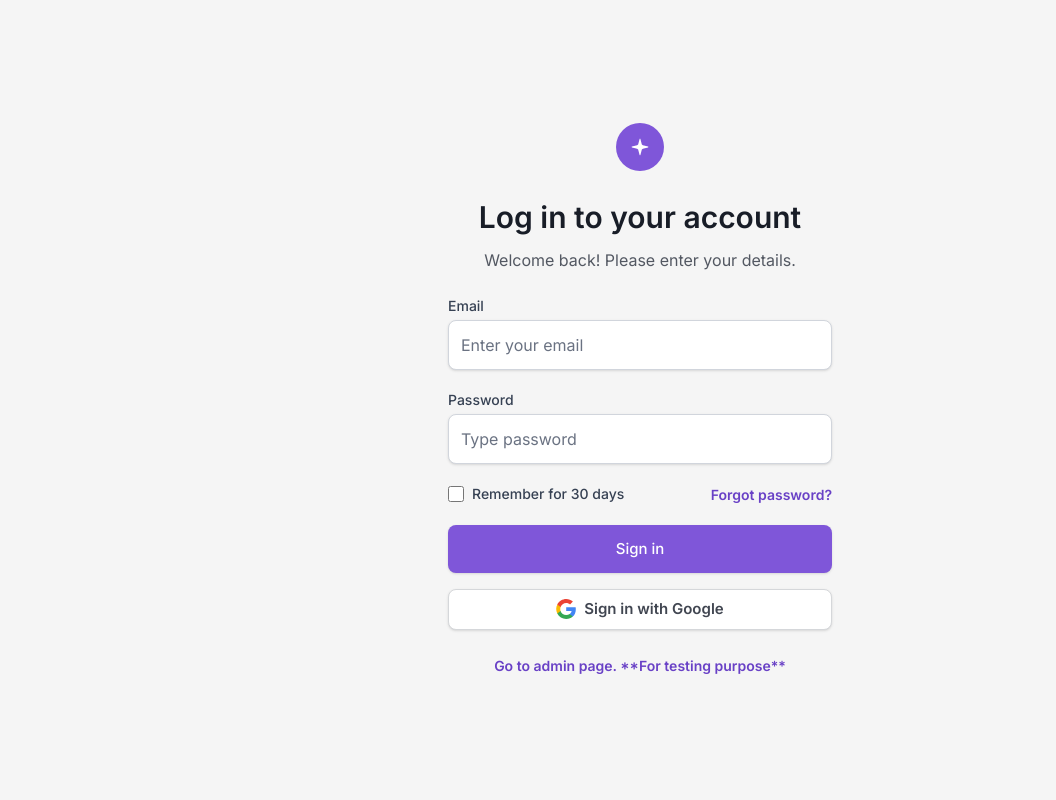
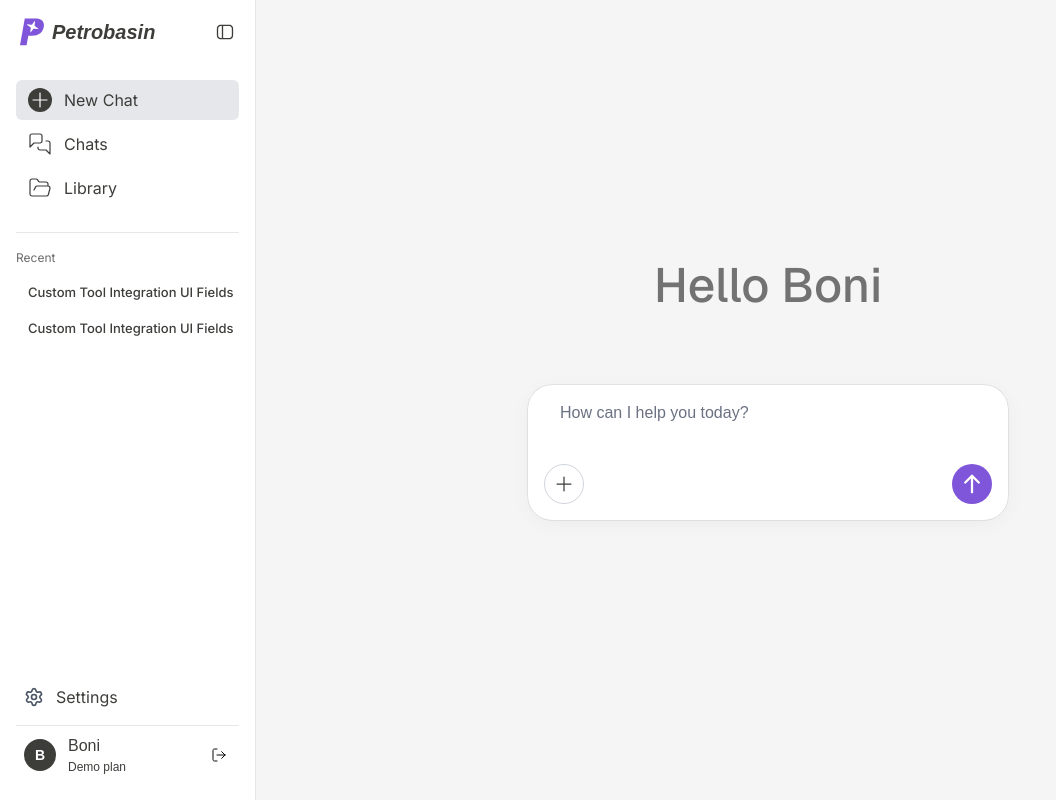
Before and after one commit to BEJOY474/hugojes, a Next.js app: page / in a window 1280 px wide. Shown: the whole page, without its empty margins (0-1056 px from the left). Built offline with nearby package versions, Linux system fonts and the light colour scheme.

Commit message:
last update

```diff
--- a/app/page.tsx
+++ b/app/page.tsx
@@ -9,8 +9,8 @@ export default function Home() {
   return (
     <>
       {/* <CreateAccountPage /> */}
-      <Login />
-      {/* <Dashboard /> */}
+      {/* <Login /> */}
+      <Dashboard />
       {/* <Admin /> */}
     </>
   );
```
